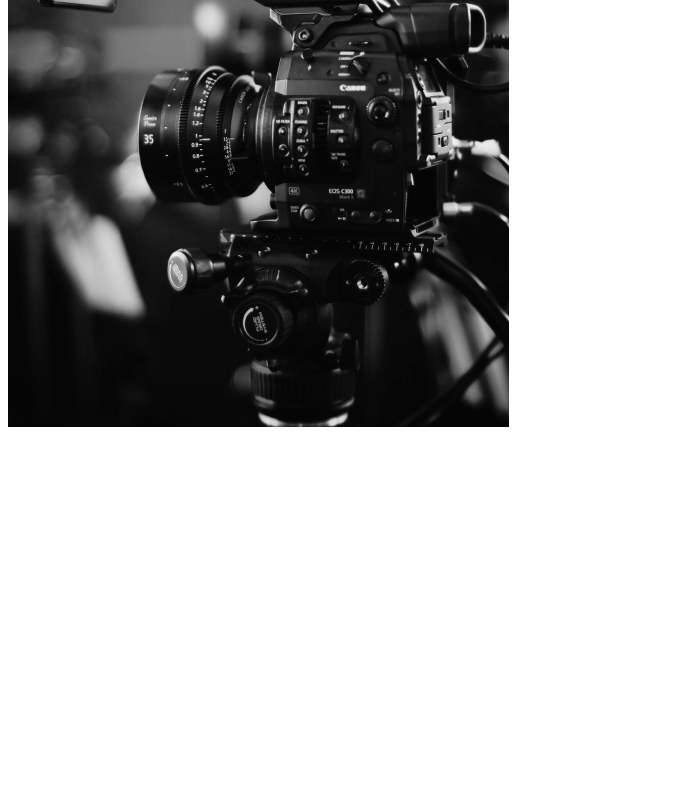
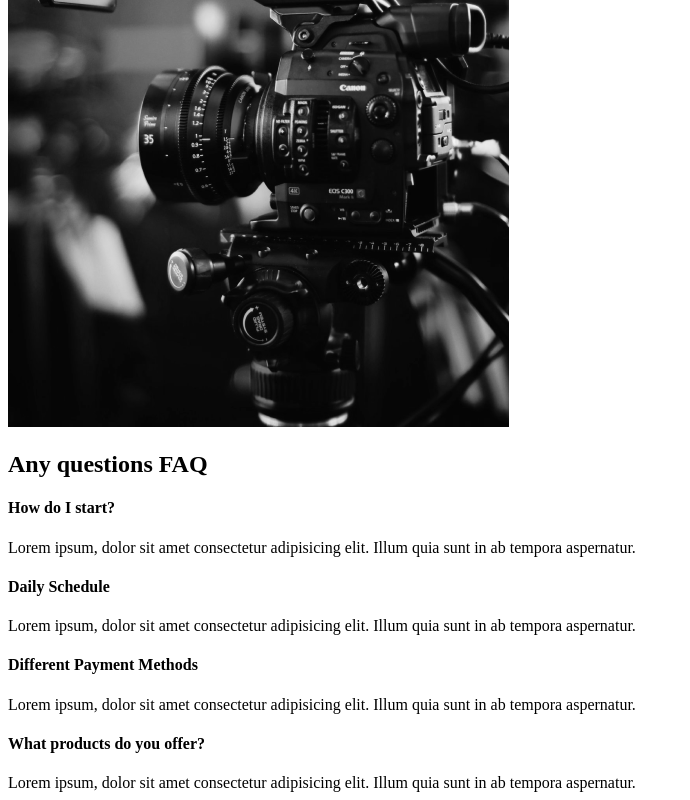
Before and after one commit to Abdul-SamadSaleem/capture, a React (Create React App) app: page / in a window 1280 px wide. Shown: the part 1955-2755 px from the top of the page, without its empty margins (0-690 px from the left). Before the commit the page ends 2394 px from the top, so only its background shows below. Built offline with nearby package versions, Linux system fonts and the light colour scheme.

Commit message:
FAQ section done

```diff
--- /dev/null
+++ b/src/components/FaqSection.js
@@ -0,0 +1,37 @@
+ const FaqSection = () => {
+    return (
+        <div className="faq">
+            <h2>Any questions <span>FAQ</span></h2>
+            <div className="question">
+                <h4>How do I start?</h4>
+                <div className="answer">
+                    Lorem ipsum, dolor sit amet consectetur adipisicing elit. Illum quia sunt in ab tempora aspernatur.
+                </div>
+            </div>
+
+            <div className="question">
+                <h4>Daily Schedule</h4>
+                <div className="answer">
+                    Lorem ipsum, dolor sit amet consectetur adipisicing elit. Illum quia sunt in ab tempora aspernatur.
+                </div>
+            </div>
+
+            <div className="question">
+                <h4>Different Payment Methods</h4>
+                <div className="answer">
+                    Lorem ipsum, dolor sit amet consectetur adipisicing elit. Illum quia sunt in ab tempora aspernatur.
+                </div>
+            </div>
+
+            <div className="question">
+                <h4>What products do you offer?</h4>
+                <div className="answer">
+                    Lorem ipsum, dolor sit amet consectetur adipisicing elit. Illum quia sunt in ab tempora aspernatur.
+                </div>
+            </div>
+
+        </div>
+    )
+}
+
+export default FaqSection
--- a/src/pages/AboutsUs.js
+++ b/src/pages/AboutsUs.js
@@ -1,4 +1,5 @@
 import AboutSection from "../components/AboutSection"
+import FaqSection from "../components/FaqSection"
 import ServicesSection from "../components/ServicesSection"
 
  const AboutsUs = () => {
@@ -6,6 +7,7 @@
         <div>
             <AboutSection />
             <ServicesSection />
+            <FaqSection />
         </div>
     )
 }
```
